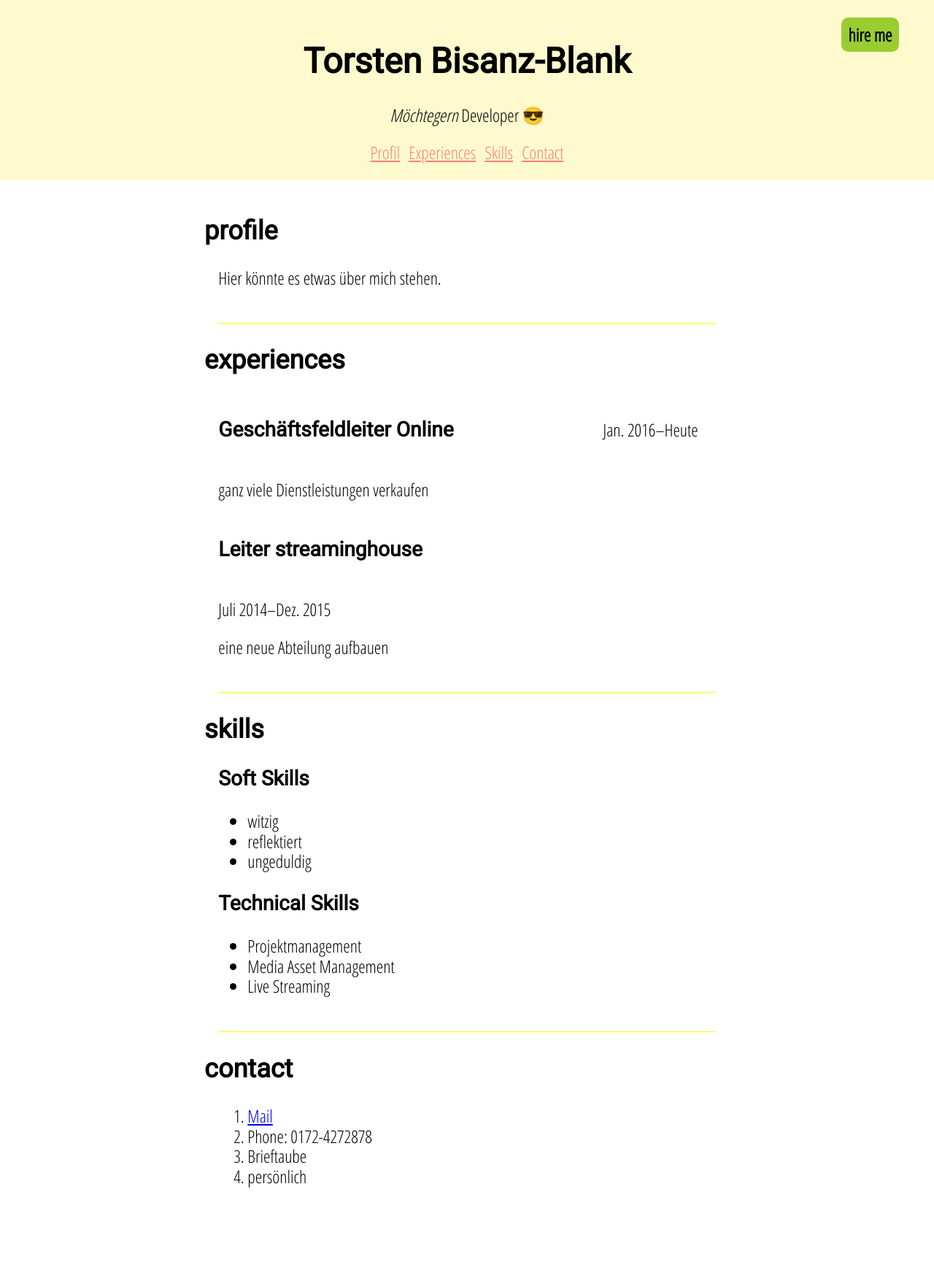
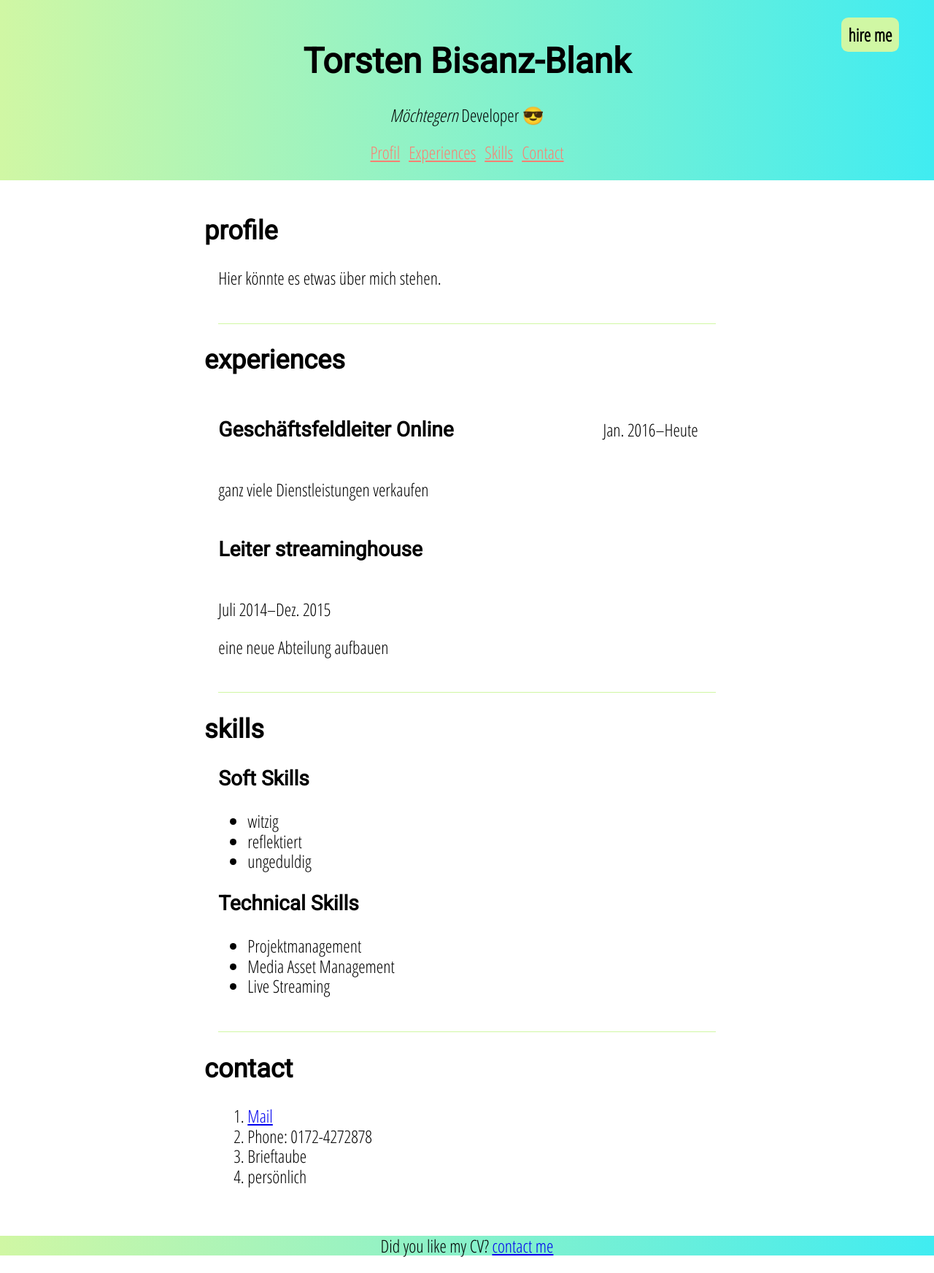
Before and after one commit to Student-Torsten/CV, a plain HTML site: page index.html in a window 1280 px wide. Shown: the whole page at 73% size. Before the commit the page ends 1669 px from the top, so only its background shows below. Drawn offline with nearby package versions, Linux system fonts and the light colour scheme.

Commit message:
BG-Color & color-variables

```diff
--- a/index.html
+++ b/index.html
@@ -87,4 +87,9 @@
     </main>
     <aside class="hireme">hire me</aside>
   </body>
+  <footer>
+    <p>
+      Did you like my CV? <a href="mailto:do_you_like@me.com">contact me</a>
+    </p>
+  </footer>
 </html>
--- a/style.css
+++ b/style.css
@@ -1,4 +1,11 @@
 /*genrell settings*/
+html {
+  --primary-color: rgb(208, 247, 164);
+  --secondary-color: rgb(64, 236, 241);
+  --nav-bg-color: gold;
+  --nav-link-color: salmon;
+  --nav-link-act-color: blue;
+}
 
 *,
 *:before,
@@ -46,9 +53,15 @@ html {
 header {
   padding: 16 16 100 16;
 }
+.header {
+}
 .overallheader {
   text-align: center;
-  background-color: lemonchiffon;
+  background-image: linear-gradient(
+    90deg,
+    var(--primary-color),
+    var(--secondary-color)
+  );
   padding: 1rem;
 }
 .main {
@@ -56,20 +69,20 @@ header {
 }
 main > article + article {
   margin-top: 1rem;
-  border-top: 0.05rem solid yellow;
+  border-top: 0.05rem solid var(--primary-color);
 }
 
 .main-nav a + a {
   margin-left: 0.5rem;
 }
 .main-nav a {
-  color: salmon;
+  color: var(--nav-link-color);
 }
 .main-nav a:hover {
-  background-color: gold;
+  background-color: var(--nav-bg-color);
 }
 .main-nav a:active {
-  background-color: blue;
+  background-color: var(--nav-link-act-color);
 }
 .main-nav {
   display: flex;
@@ -105,7 +118,7 @@ main > article + article {
   flex-direction: column;
 }
 .hireme {
-  background-color: yellowgreen;
+  background-color: var(--primary-color);
   position: absolute;
   top: 1rem;
   right: 2rem;
@@ -142,3 +155,11 @@ main > article + article {
     position: fixed;
   }
 }
+footer {
+  text-align: center;
+  background-image: linear-gradient(
+    90deg,
+    var(--primary-color),
+    var(--secondary-color)
+  );
+}
```
